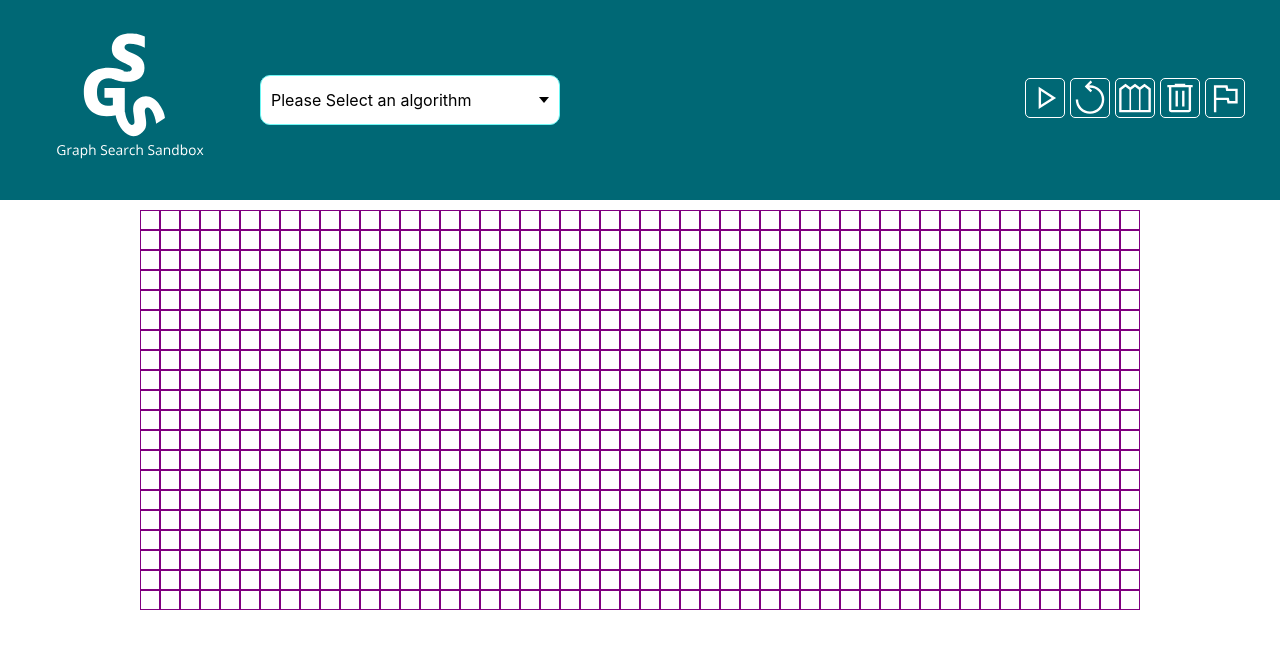
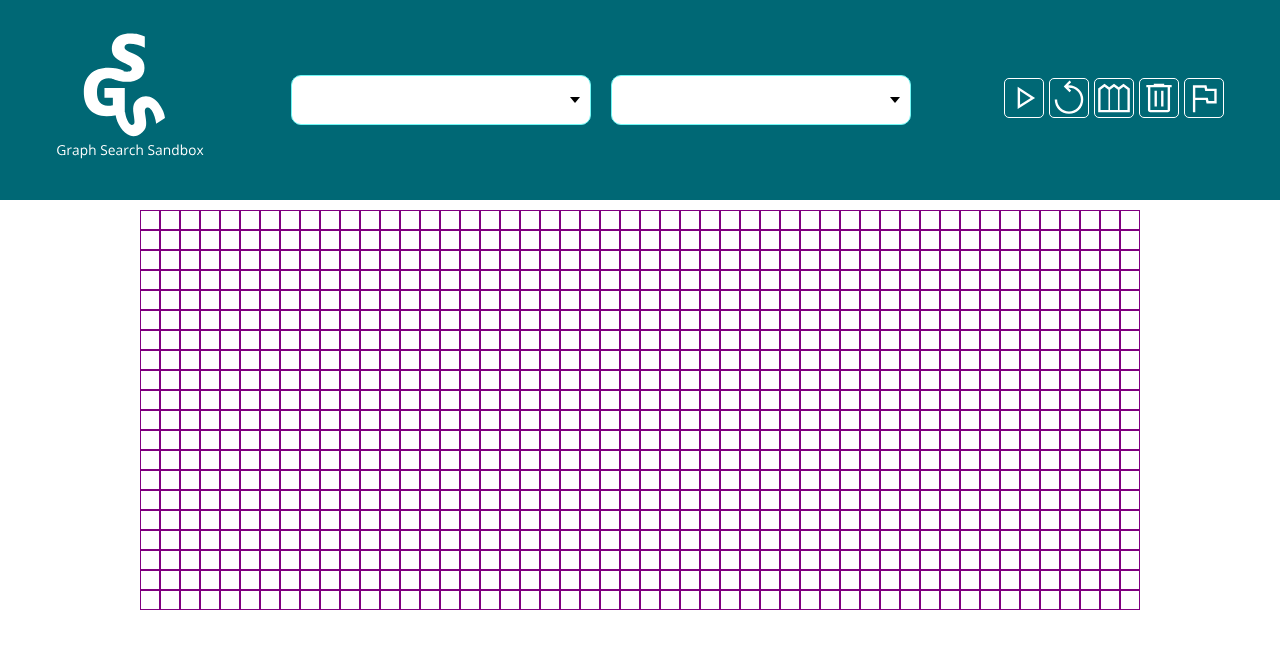
Before and after one commit to Code-Institute-Submissions/SabGibson-pathfinder-sandbox, a React (Create React App) app: page / in a window 1280 px wide. Shown: the top 648 px of the page. Built offline with nearby package versions, Linux system fonts and the light colour scheme.

Commit message:
created dropdown componant

```diff
--- /dev/null
+++ b/src/components/Navigation/Dropdown.js
@@ -0,0 +1,39 @@
+import { useState } from "react";
+
+const Dropdown = (props) => {
+  //Defiene componant states
+  const [openStatus, setOpenStatus] = useState("false");
+  const [dropdownValue, setDropdownValue] = useState([props.default]);
+
+  // unpack dropdown list items
+  const dropdownContents = props.dropdownItems;
+
+  // Define compnant interactions
+  const changeDropdown = () => {
+    if (openStatus !== "true") {
+      setOpenStatus("true");
+    } else {
+      setOpenStatus("false");
+    }
+  };
+
+  const selectDropdownItem = (e) => {
+    setDropdownValue(e.target.innerHTML);
+  };
+
+  return (
+    <div className="dropdown" onClick={changeDropdown}>
+      <div className="select">
+        <span className="selected">{dropdownValue}</span>
+        <div className={`arrow ${openStatus}`}></div>
+      </div>
+      <ul className={`algo-list ${openStatus}`} onClick={selectDropdownItem}>
+        {dropdownContents.map((item, index) => {
+          return <li key={index}>{item}</li>;
+        })}
+      </ul>
+    </div>
+  );
+};
+
+export default Dropdown;
--- a/src/components/Navigation/Navigation.css
+++ b/src/components/Navigation/Navigation.css
@@ -1,6 +1,3 @@
-/* body {
-  color: #fff;
-} */
 .nav-bar {
   display: flex;
   flex-direction: row;
@@ -21,14 +18,22 @@
 }
 
 .tool-pane {
-  width: 80%;
+  width: 100%;
   display: flex;
   flex-direction: row;
   align-items: center;
-  justify-content: space-between;
-  margin: 0px 30px;
+  flex-wrap: wrap;
+  justify-content: space-around;
+  margin: 0px 10px;
 }
 
+.algo-tools {
+  display: flex;
+  flex-direction: row;
+}
+.dropdown {
+  margin: 0px 10px;
+}
 .action-icon {
   fill: #fff;
   width: 40px;
@@ -70,7 +75,7 @@
   transition: ease 0.3s;
 }
 
-.arrow-up {
+.arrow.true {
   transform: rotatez(180deg);
 }
 
@@ -103,6 +108,6 @@
   border-radius: 10px;
 }
 
-.active-dropdown {
+.algo-list.true {
   display: block;
 }
--- a/src/components/Navigation/Navigation.js
+++ b/src/components/Navigation/Navigation.js
@@ -9,6 +9,8 @@ import play from "../images/play.svg";
 import reset from "../images/reset.svg";
 import logo from "../images/big-logo-text.svg";
 
+import Dropdown from "./Dropdown";
+
 const Navigation = () => {
   return (
     <div className="nav-comp">
@@ -18,18 +20,15 @@ const Navigation = () => {
         </div>
         <div className="tool-pane">
           <div className="algo-tools">
-            <div className="dropdown">
-              <div className="select">
-                <span className="selected">Please Select an algorithm</span>
-                <div className="arrow"></div>
-              </div>
-              <ul className="algo-list">
-                <li>Algo 1</li>
-                <li>Algo 2</li>
-                <li>Algo 3</li>
-                <li>Algo 4</li>
-              </ul>
-            </div>
+            <Dropdown
+              dropdownItems={[
+                "Bredth First Search",
+                "Depth First Search",
+                "A* Search Algorith",
+                "Dijkstra's Search Algorithm",
+              ]}
+            />
+            <Dropdown dropdownItems={["Slow", "Normal", "Fast"]} />
           </div>
           <div className="tools">
             <img src={play} alt="start icon" className="action-icon" />
```
